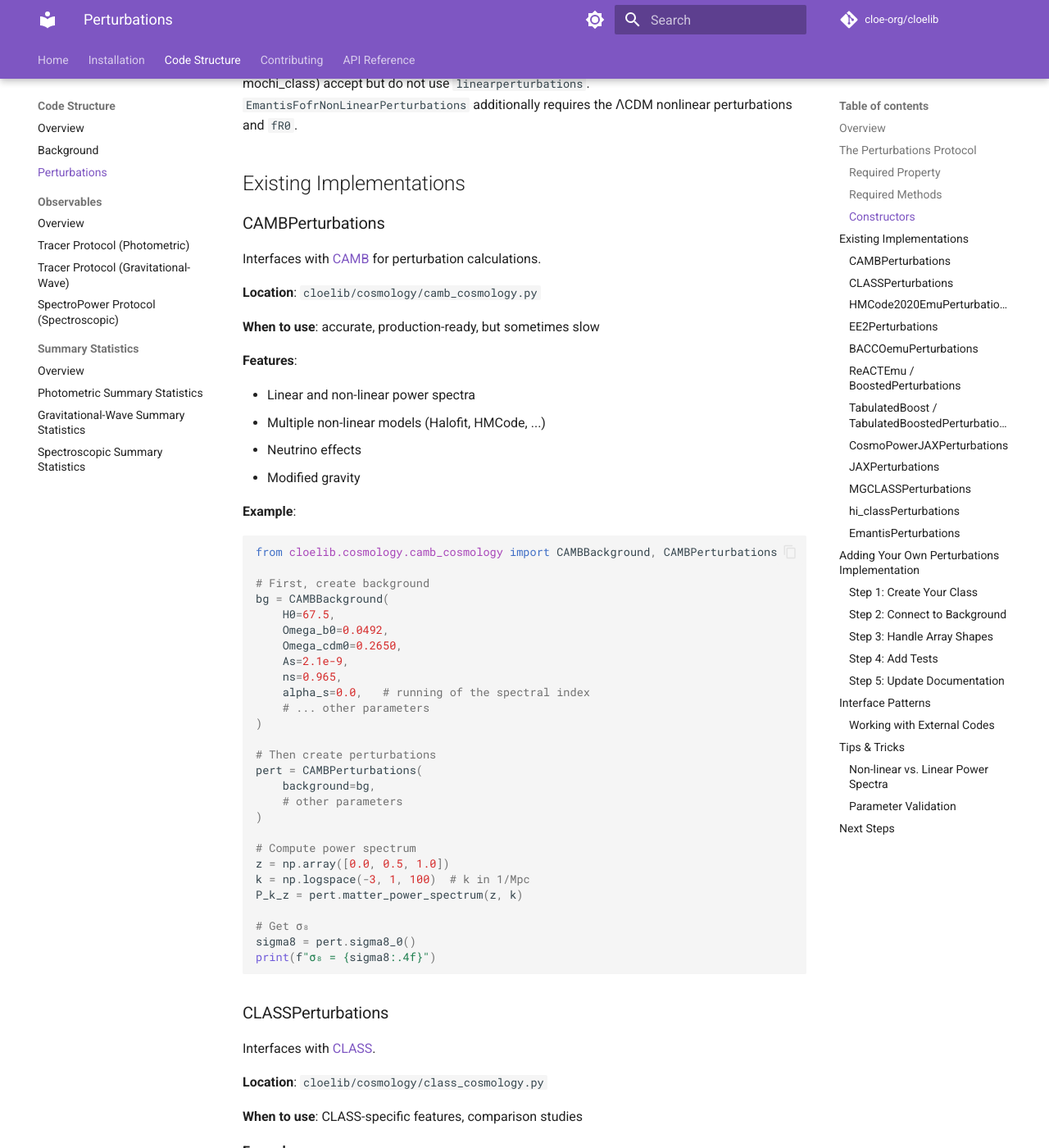
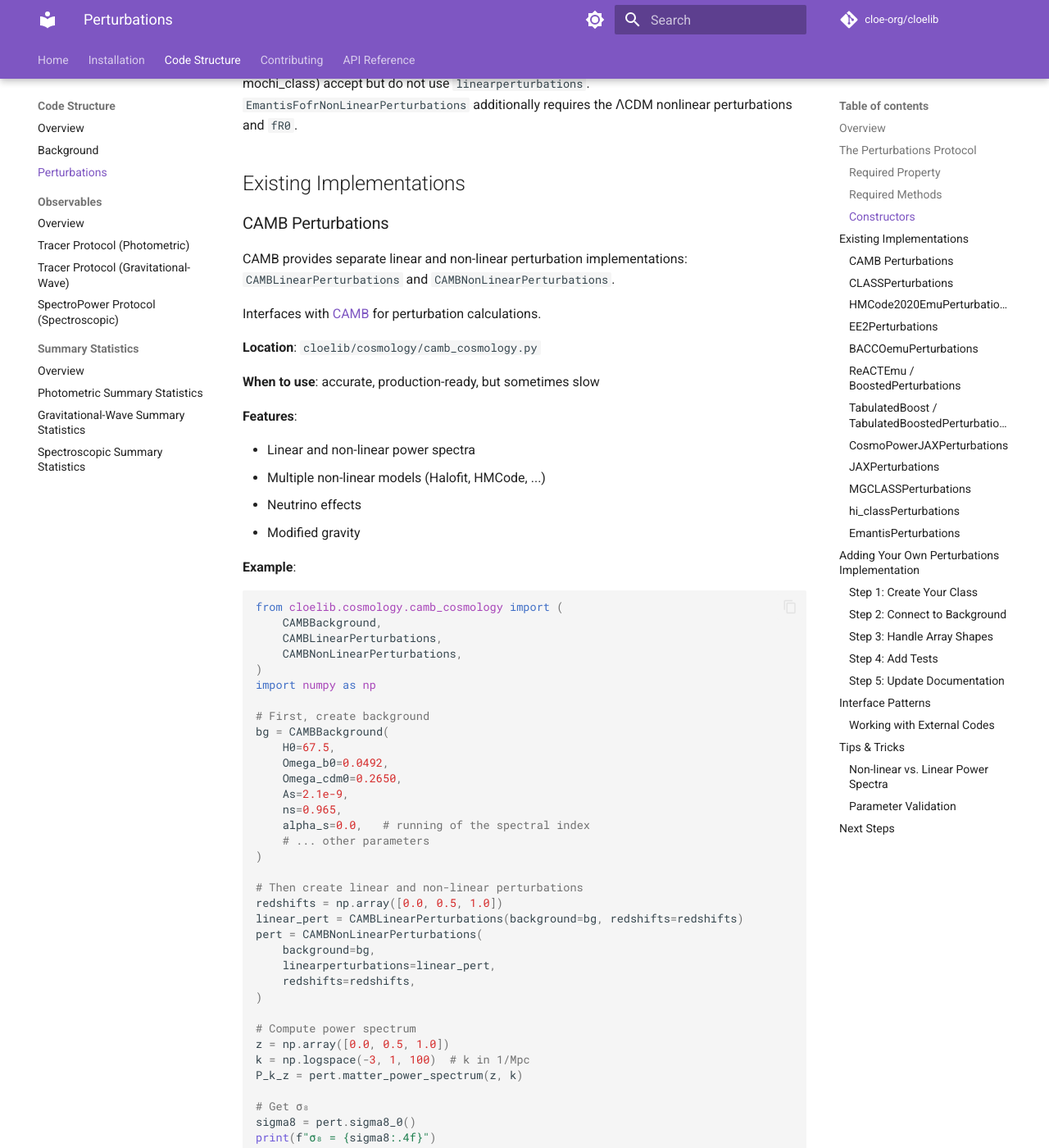
Before and after one commit to cloe-org/cloelib, an MkDocs documentation site: the page built from docs/code_structure/perturbations.md, in a window 1280 px wide and 1400 px high, scrolled down 2943 px. Shown: the whole window at 82% size. Built offline with MkDocs 1.6.1 and Material for MkDocs 9.7.7, drawn with Linux system fonts in a browser that asks for light colours; comment, search, counter and statistics services are not loaded; the version menu is left out; some of the changed text lies outside the part shown.

Commit message:
fix reference to old CAMBPerturbations and other minor things

````diff
--- a/docs/code_structure/perturbations.md
+++ b/docs/code_structure/perturbations.md
@@ -97,7 +97,10 @@ Backends that compute the nonlinear spectrum themselves (CAMB, CLASS, hi_class,
 
 ## Existing Implementations
 
-### CAMBPerturbations
+### CAMB Perturbations
+
+CAMB provides separate linear and non-linear perturbation implementations:
+`CAMBLinearPerturbations` and `CAMBNonLinearPerturbations`.
 
 Interfaces with [CAMB](https://camb.readthedocs.io) for perturbation calculations.
 
@@ -115,7 +118,12 @@ Interfaces with [CAMB](https://camb.readthedocs.io) for perturbation calculation
 **Example**:
 
 ```python
-from cloelib.cosmology.camb_cosmology import CAMBBackground, CAMBPerturbations
+from cloelib.cosmology.camb_cosmology import (
+    CAMBBackground,
+    CAMBLinearPerturbations,
+    CAMBNonLinearPerturbations,
+)
+import numpy as np
 
 # First, create background
 bg = CAMBBackground(
@@ -128,10 +136,13 @@ bg = CAMBBackground(
     # ... other parameters
 )
 
-# Then create perturbations
-pert = CAMBPerturbations(
+# Then create linear and non-linear perturbations
+redshifts = np.array([0.0, 0.5, 1.0])
+linear_pert = CAMBLinearPerturbations(background=bg, redshifts=redshifts)
+pert = CAMBNonLinearPerturbations(
     background=bg,
-    # other parameters
+    linearperturbations=linear_pert,
+    redshifts=redshifts,
 )
 
 # Compute power spectrum
@@ -257,7 +268,9 @@ k = np.logspace(-3, 1, 100)
 
 background = CAMBBackground(...)
 linear_pert = CAMBLinearPerturbations(background, zs)
-nonlinear_pert = CAMBNonLinearPerturbations(background, zs)
+nonlinear_pert = CAMBNonLinearPerturbations(
+    background, linearperturbations=linear_pert, redshifts=zs
+)
 
 boost = MGemuNonlinearBoost(
     background,
````
Also changed, not shown: docs/code_structure/index.md (+3 -2 lines), docs/code_structure/observables/photo.md (+5 -5 lines), docs/code_structure/summary_statistics/photo.md (+2 -2 lines).
